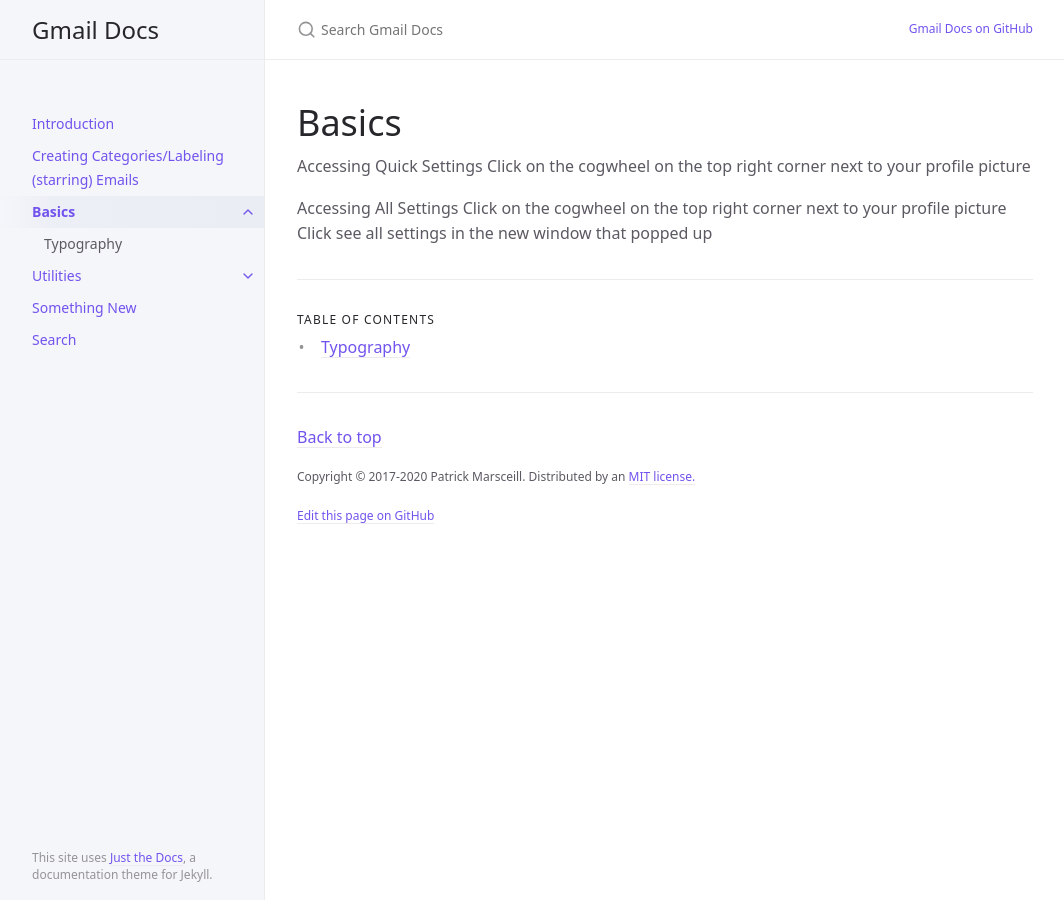
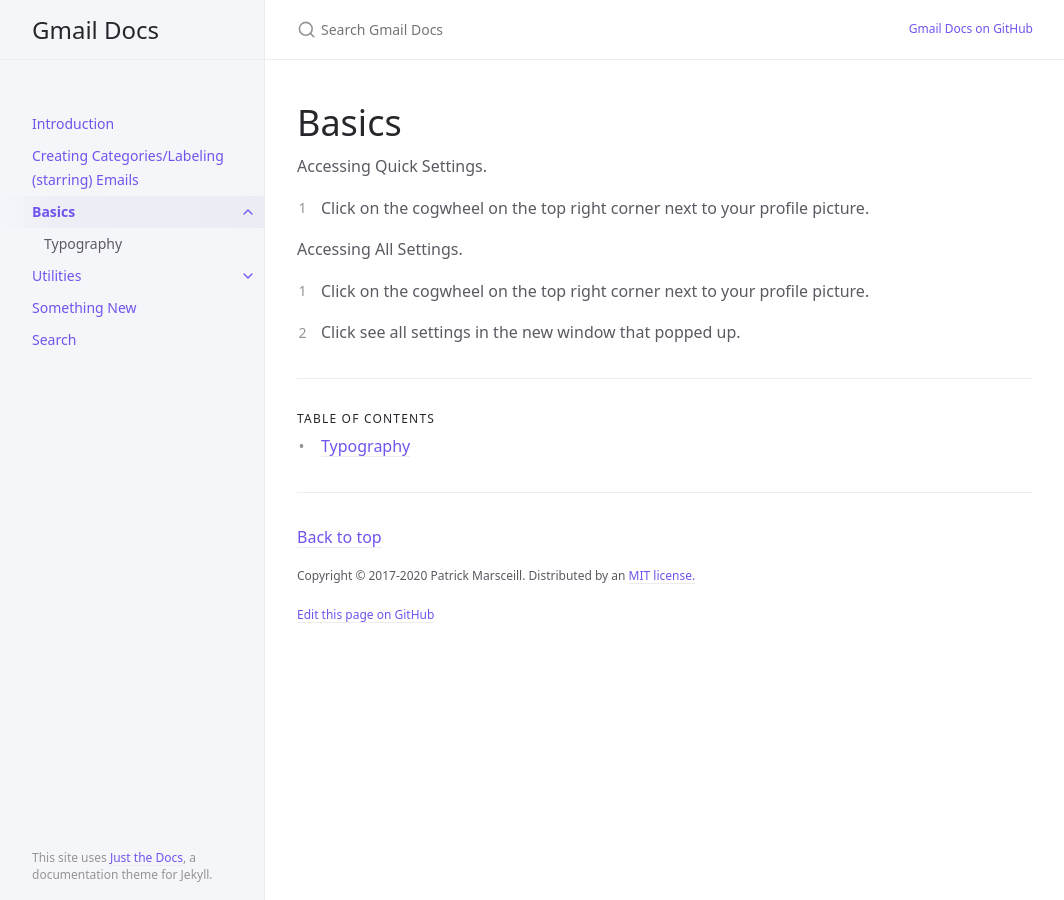
Before and after one commit to Joonior-Programmer/Gmail_Docs, a Jekyll site: the page built from docs/ui-components/ui-components.md, in a window 1280 px wide. Shown: the whole page, without its empty margins (107-1171 px from the left). Built offline with Jekyll 4.4.1, drawn with Linux system fonts in a browser that asks for light colours; part of the change alters nothing that is shown.

```diff
--- a/docs/ui-components/ui-components.md
+++ b/docs/ui-components/ui-components.md
@@ -8,11 +8,15 @@ permalink: /docs/ui-components
 
 # Basics
 
-Accessing Quick Settings
-	Click on the cogwheel on the top right corner next to your profile picture
+Accessing Quick Settings.
 
-Accessing All Settings
-	Click on the cogwheel on the top right corner next to your profile picture
-	Click see all settings in the new window that popped up
+1. Click on the cogwheel on the top right corner next to your profile picture.
+
+
+Accessing All Settings.
+
+1. Click on the cogwheel on the top right corner next to your profile picture.
+
+2. Click see all settings in the new window that popped up.
 
 {: .fs-6 .fw-300 }
```
Also changed, not shown: assets/images/quickSetting1.png (added), assets/images/quickSetting2.png (added).
